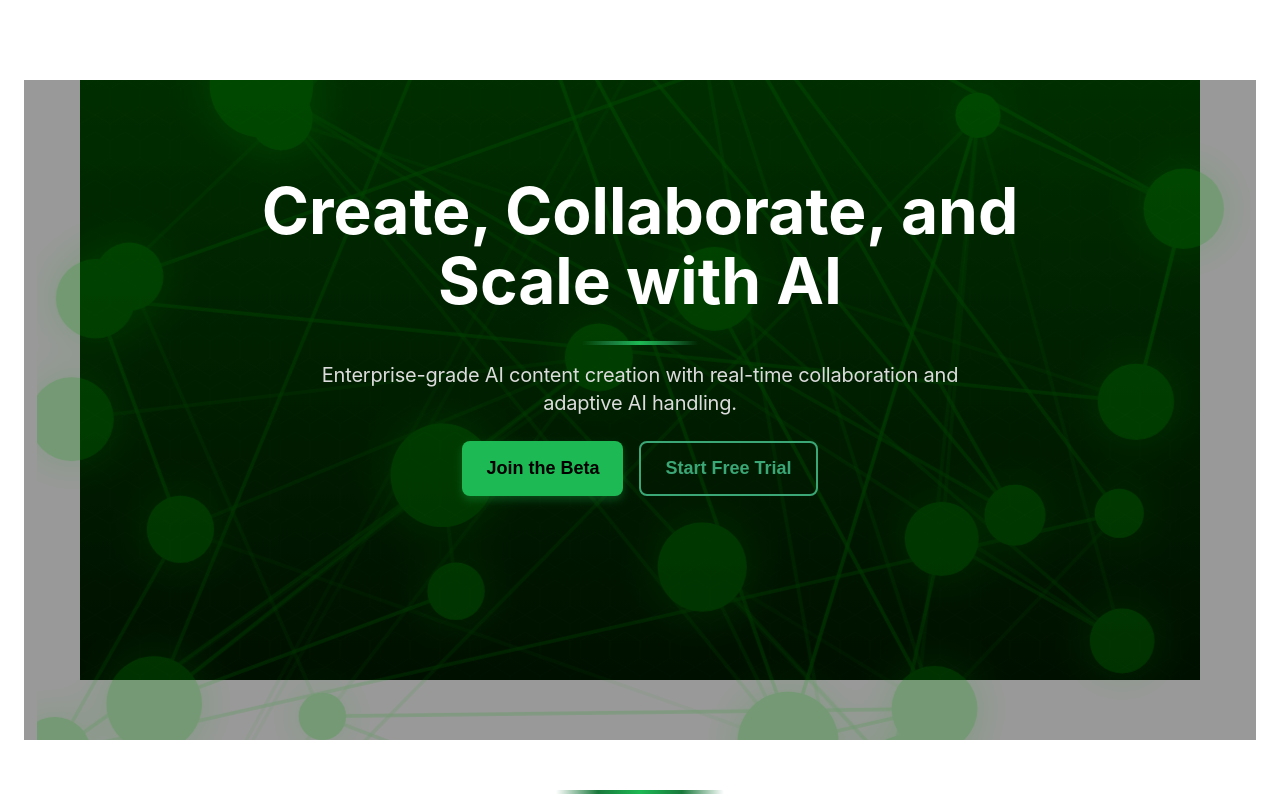
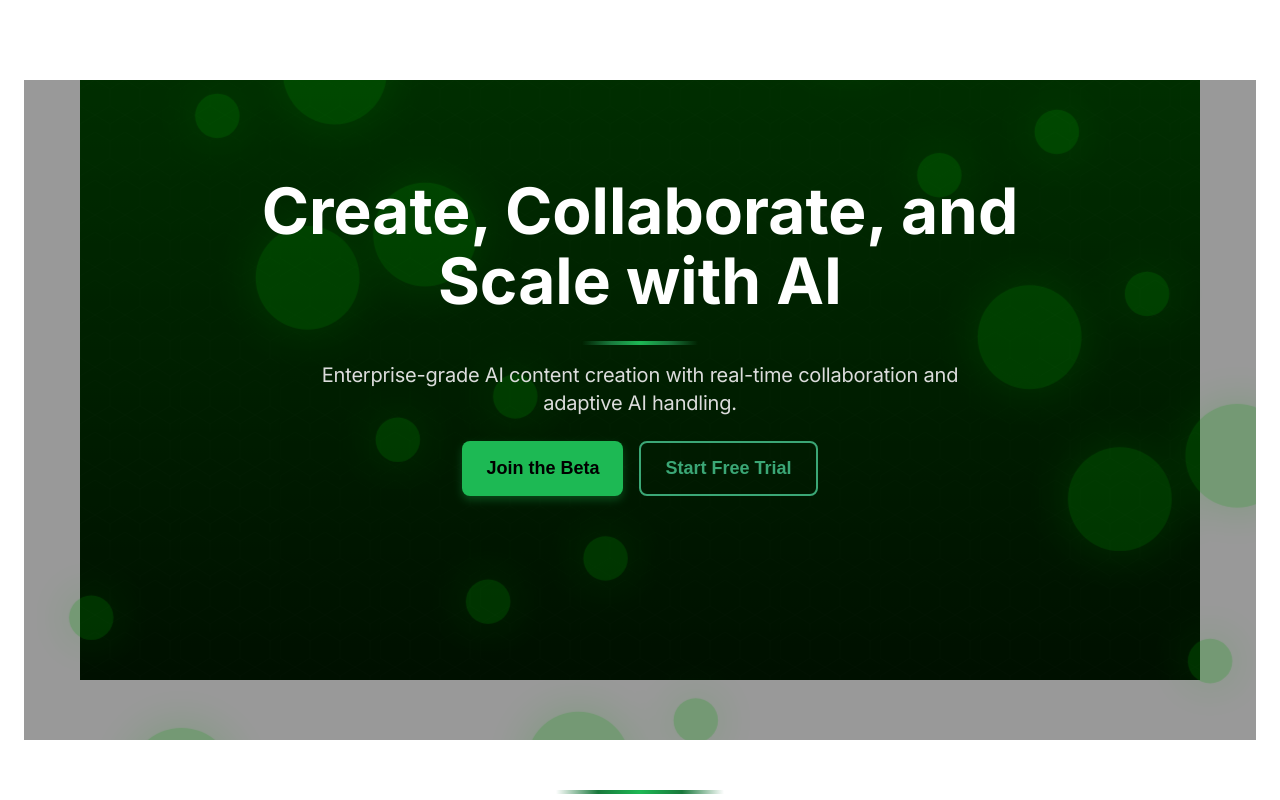
Before and after one commit to jschibelli/snyaplyai-landing, a Next.js app: page / in a window 1280 px wide. Shown: the top 800 px of the page. Built offline with nearby package versions, Linux system fonts and the light colour scheme.

Commit message:
Refactor font imports and update package metadata; enhance NeuralNetworkAnimation with client-side rendering and deterministic connections

```diff
--- a/app/components/NeuralNetworkAnimation.tsx
+++ b/app/components/NeuralNetworkAnimation.tsx
@@ -1,11 +1,32 @@
 "use client";
-import { useEffect, useRef } from 'react';
+import { useEffect, useRef, useState } from 'react';
 import gsap from 'gsap';
 
+// Define types for our nodes and connections
+interface Node {
+  id: number;
+  x: number;
+  y: number;
+  r: number;
+}
+
+interface Connection {
+  from: number;
+  to: number;
+  opacity: number;
+  active?: boolean;
+  pathId?: string;
+}
+
 export default function NeuralNetworkAnimation() {
-  const networkRef = useRef(null);
+  const networkRef = useRef<SVGSVGElement | null>(null);
+  const [activeTrails, setActiveTrails] = useState<string[]>([]);
+  const [isClient, setIsClient] = useState(false);
 
   useEffect(() => {
+    // Mark that we're client-side to prevent hydration mismatch
+    setIsClient(true);
+
     if (!networkRef.current) return;
 
     // Create a timeline for coordinated animations
@@ -17,13 +38,13 @@ export default function NeuralNetworkAnimation() {
     // Add scale animation (pulse)
     timeline.to(networkRef.current, {
       scale: 1.05,
-      duration: 3, // Updated from 2.5s to 3s
+      duration: 3,
       ease: "power1.inOut",
     });
 
     // Add horizontal drift animation
     gsap.to(networkRef.current, {
-      x: '5%', // Subtle horizontal movement
+      x: '5%',
       duration: 20,
       repeat: -1,
       yoyo: true,
@@ -38,29 +59,41 @@ export default function NeuralNetworkAnimation() {
   }, []);
 
   // Generate random nodes and connections for the neural network
-  // Increase node count for richer visual on larger screens
-  const nodes = Array.from({ length: 30 }, (_, i) => ({
+  // Using fixed seed values for server/client consistency
+  const nodes: Node[] = [];
+
+  // Only render nodes and connections on client-side
+  if (isClient) {
+    for (let i = 0; i < 30; i++) {
+      nodes.push({
         id: i,
-    x: Math.random() * 100,
-    y: Math.random() * 100,
-    r: 1.8 + Math.random() * 2.4, // Slightly smaller nodes for better aesthetics
-  }));
+        x: (i * 7.3) % 100,
+        y: (i * 13.1) % 100,
+        r: 1.8 + ((i * 2.4) % 2.4),
+      });
+    }
+  }
 
-  const connections = [];
+  const connections: Connection[] = [];
+  if (isClient) {
     nodes.forEach((node) => {
-    // Connect each node to 1-3 random other nodes
-    const connectionCount = 1 + Math.floor(Math.random() * 3);
+      // Connect each node to 1-3 deterministic other nodes
+      const connectionCount = 1 + (node.id % 3);
       for (let i = 0; i < connectionCount; i++) {
-      const targetIndex = Math.floor(Math.random() * nodes.length);
+        const targetIndex = (node.id + i + 1) % nodes.length;
         if (targetIndex !== node.id) {
+          const pathId = `path-${node.id}-${targetIndex}`;
           connections.push({
             from: node.id,
             to: targetIndex,
-          opacity: 0.2 + Math.random() * 0.5, // Slightly adjusted opacity range
+            opacity: 0.2 + ((node.id + i) % 10) / 20,
+            active: false,
+            pathId
           });
         }
       }
     });
+  }
 
   return (
     <div className="neural-network-container">
@@ -68,30 +101,31 @@ export default function NeuralNetworkAnimation() {
         ref={networkRef}
         viewBox="0 0 100 100"
         className="neural-network"
-        preserveAspectRatio="xMidYMid slice" // Ensures proper scaling across viewport sizes
+        preserveAspectRatio="xMidYMid slice"
       >
-        {/* Draw connections first so nodes appear on top */}
-        {connections.map((conn, i) => {
+        {isClient && connections.map((conn, i) => {
           const fromNode = nodes[conn.from];
           const toNode = nodes[conn.to];
+          const isActive = activeTrails.includes(conn.pathId || "");
+
           return (
             <line
               key={`conn-${i}`}
+              id={conn.pathId}
               x1={fromNode.x}
               y1={fromNode.y}
               x2={toNode.x}
               y2={toNode.y}
-              stroke="#00ff00"
-              strokeWidth="0.3"
-              opacity={conn.opacity}
+              className={`neural-connection ${isActive ? 'light-trail' : ''}`}
+              opacity={isActive ? 0.9 : conn.opacity * 0.5}
             />
           );
         })}
 
-        {/* Draw nodes with pulse animation */}
-        {nodes.map(node => (
+        {isClient && nodes.map(node => (
           <circle
             key={`node-${node.id}`}
+            id={`node-${node.id}`}
             cx={node.x}
             cy={node.y}
             r={node.r}
--- a/app/layout.tsx
+++ b/app/layout.tsx
@@ -1,15 +1,19 @@
 import type { Metadata } from "next";
-import { Geist, Geist_Mono } from "next/font/google";
+import { Inter, JetBrains_Mono } from "next/font/google";
 import "./globals.css";
 
-const geistSans = Geist({
-  variable: "--font-geist-sans",
+// Use Inter as a replacement for Geist
+const inter = Inter({
   subsets: ["latin"],
+  display: "swap",
+  variable: "--font-geist",
 });
 
-const geistMono = Geist_Mono({
+// Use JetBrains Mono as a replacement for Geist Mono
+const jetbrainsMono = JetBrains_Mono({
+  subsets: ["latin"],
+  display: "swap",
   variable: "--font-geist-mono",
-  subsets: ["latin"],
 });
 
 export const metadata: Metadata = {
@@ -23,13 +27,11 @@ export default function RootLayout({
   children: React.ReactNode;
 }) {
   return (
-    <html lang="en">
+    <html lang="en" className={`${inter.variable} ${jetbrainsMono.variable}`}>
       <head>
         <meta name="viewport" content="width=device-width, initial-scale=1.0" />
       </head>
-      <body className={`${geistSans.variable} ${geistMono.variable} antialiased`}>
-        {children}
-      </body>
+      <body>{children}</body>
     </html>
   );
 }
```
Also changed, not shown: package.json (+22 -21 lines), 1 other file (tests, documents, lock files or other folders). Lines whose indentation alone changed are shown as unchanged.
